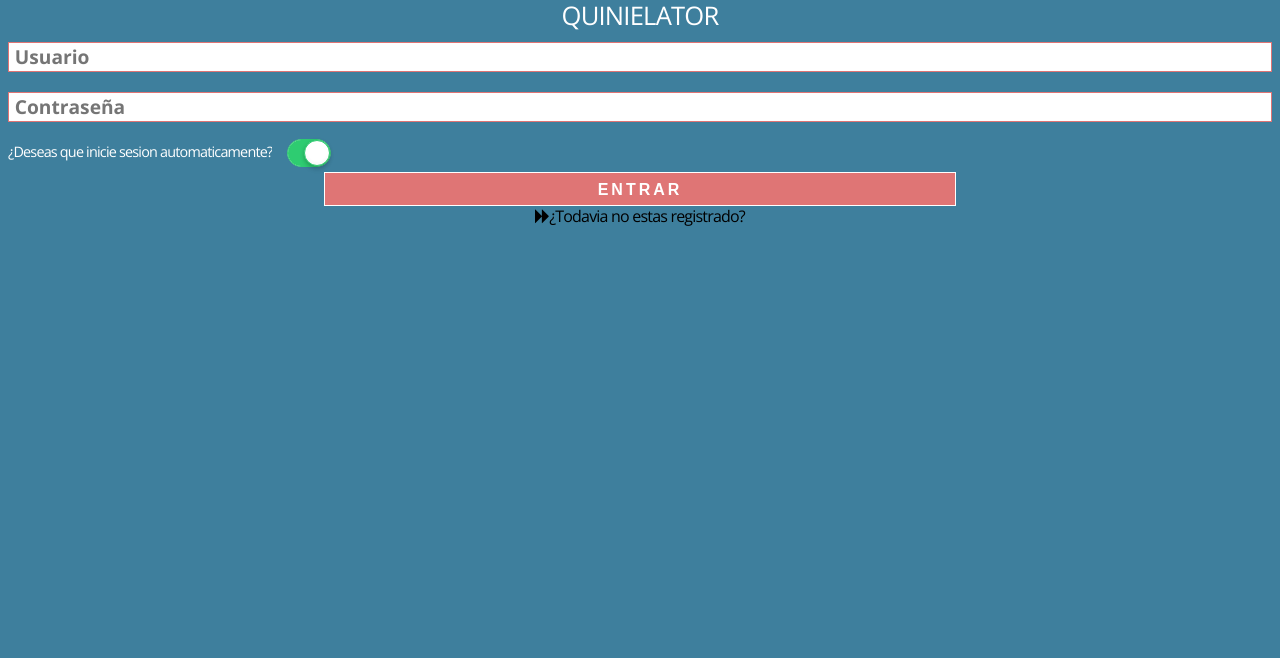
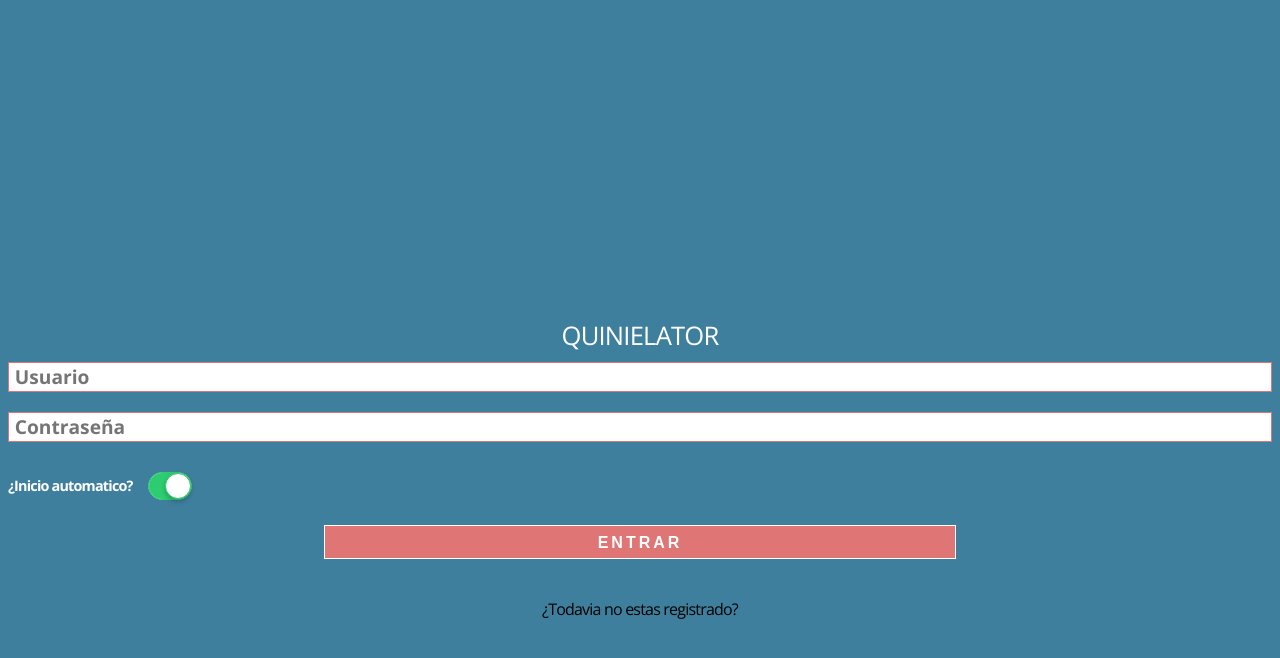
Before and after one commit to bravveb/quiniela, a plain HTML site: page index.html in a window 1280 px wide. Drawn offline with nearby package versions, Linux system fonts and the light colour scheme.

Commit message:
comenzando con las mejoras de las vistas de login y registro

```diff
--- a/index.html
+++ b/index.html
@@ -19,13 +19,15 @@
                     <fieldset class="fls_form_log">
                         <input type="text" placeholder="Usuario">
                         <input type="password" placeholder="Contrase&ntilde;a">
-                        <label class="anchor">&iquest;Deseas que inicie sesion automaticamente?</label>
+                        <div class="limpiar"></div>
+                        <label class="anchor recordar">&iquest;Inicio automatico?</label><br/>
                         <input type="checkbox" class="inline right" value="recordar" checked="checked"/>
-                        <div class="limpiar"></div>
+                        <div class="limpiar"></div><br/>
                         <input type="button" value="ENTRAR">
                     </fieldset>
                 </form>
-                <a data-view-section="main_registro" data-icon="forward">&iquest;Todavia no estas registrado?</a>
+                <br/><br/>
+                <a data-view-section="main_registro">&iquest;Todavia no estas registrado?</a>
             </div>
         </article>
     </section>
--- a/lungo/lungo.css
+++ b/lungo/lungo.css
@@ -638,6 +638,10 @@ body[data-device="tablet"] > section[data-transition="slide"][data-direction="ba
 .limpiar{clear:both;}
 .seccion_login{
     text-align:center;
+    padding-top: 25%;
+}
+.seccion_login h1{
+    font
 }
 .app_log{
     background-color: #3e7f9d;
@@ -681,3 +685,7 @@ body[data-device="tablet"] > section[data-transition="slide"][data-direction="ba
     float: left!important;
     margin-left: 15px!important;
 }
+.recordar{
+    margin-top: 21px!important;
+    font-weight: bold!important;
+}
```
